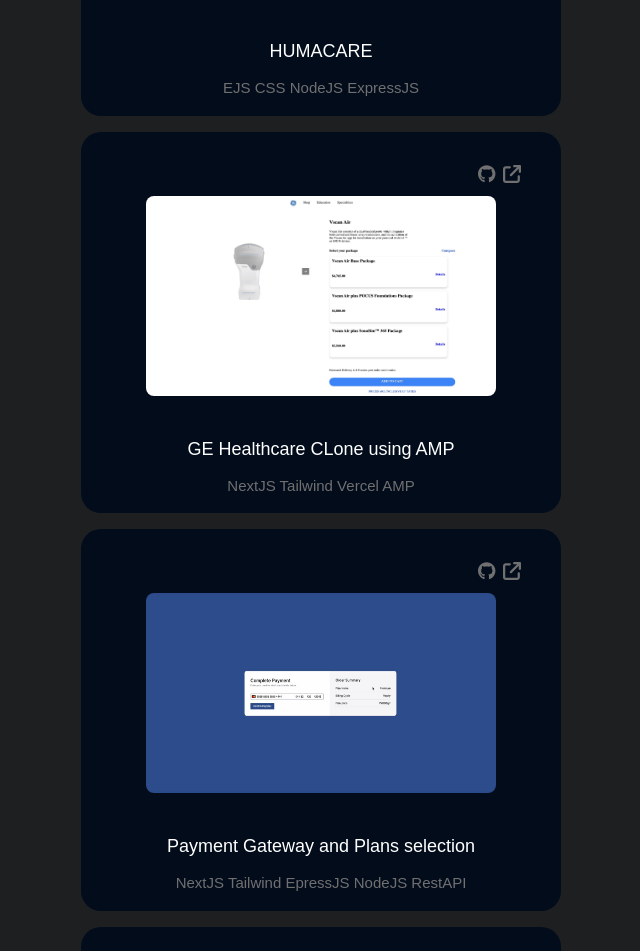
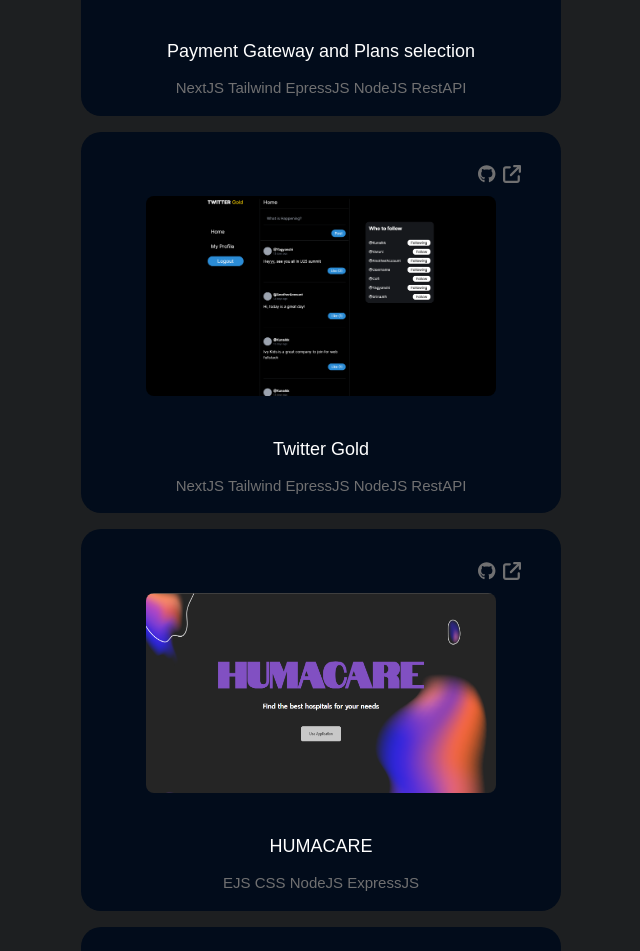
Before and after one commit to HarashnabinRoy/portfolio-next, a Next.js app: page /projects in a window 1280 px wide. Shown: the part 1341-2292 px from the top of the page, without its empty margins (319-959 px from the left). Built offline with nearby package versions, Linux system fonts and the light colour scheme; a web font is replaced by a local one.

Commit message:
Projects Update

```diff
--- a/components/projects/ProjectCards.jsx
+++ b/components/projects/ProjectCards.jsx
@@ -16,7 +16,7 @@
         github: "https://Discords.com",
     },
     {
-        id:"9",
+        id:"2",
         src:"/assets/airbnb.png",
         title:"Hotel Rental: Airbnb",
         link: "https://hotelrental.vercel.app",
@@ -24,7 +24,23 @@
         github: "https://github.com/HarashnabinRoy/airbnb"
     },
     {
-        id:"2",
+        id: "3",
+        src:"/assets/stripe.png",
+        link: "https://stripe-one-alpha.vercel.app",
+        title:"Payment Gateway and Plans selection",
+        techs: "NextJS Tailwind EpressJS NodeJS RestAPI",
+        github: "https://github.com/HarashnabinRoy/stripe",
+    },
+    {
+        id: "4",
+        src:"/assets/twitter.png",
+        link: "https://tweetitup.vercel.app/home",
+        title:"Twitter Gold",
+        techs: "NextJS Tailwind EpressJS NodeJS RestAPI",
+        github: "https://github.com/HarashnabinRoy/ivy",
+    },
+    {
+        id:"5",
         src:"/assets/projects2.png",
         title: "HUMACARE",
         link: "https://humacare.herokuapp.com/",
@@ -32,31 +48,15 @@
         github: "https://github.com/HarashnabinRoy/Humacare",
     },
     {
-        id: "3",
+        id: "6",
         src:"/assets/gehack.jpeg",
-        link: "ge-hack.vercel.app/1",
+        link: "https://github.com/agarwalviraj/ge-hack",
         title: "GE Healthcare CLone using AMP",
         techs: "NextJS Tailwind Vercel AMP",
         github: "https://github.com/agarwalviraj/ge-hack",
     },
     {
         id: "7",
-        src:"/assets/stripe.png",
-        link: "https://github.com/HarashnabinRoy/blog-fullstack",
-        title:"Payment Gateway and Plans selection",
-        techs: "NextJS Tailwind EpressJS NodeJS RestAPI",
-        github: "https://github.com/HarashnabinRoy/stripe",
-    },
-    {
-        id: "8",
-        src:"/assets/twitter.png",
-        link: "https://github.com/HarashnabinRoy/blog-fullstack",
-        title:"Twitter Gold",
-        techs: "NextJS Tailwind EpressJS NodeJS RestAPI",
-        github: "https://github.com/HarashnabinRoy/ivy",
-    },
-    {
-        id: "3",
         src:"/assets/projects3.jpg",
         link: "https://harashnabinroy.github.io/RecipeApp/",
         title:"Recipe App",
@@ -64,7 +64,7 @@
         github: "https://github.com/HarashnabinRoy/RecipeApp",
     },
     {
-        id: "4",
+        id: "8",
         src:"/assets/projects4.jpg",
         title:"Youtube Clone",
         techs: "ReactJS SemanticsUI",
@@ -72,7 +72,7 @@
         link: "https://github.com/HarashnabinRoy/videos-youtube-hooks"
     },
     {
-        id: "5",
+        id: "9",
         src:"/assets/projects5.jpg",
         link: "https://harashnabinroy.github.io/seasons",
         title:"Seasons",
@@ -80,14 +80,14 @@
         github: "https://github.com/HarashnabinRoy/Seasons",
     },
     {
-        id: "6",
+        id: "10",
         src:"/assets/projects6.jpg",
         link: "https://github.com/HarashnabinRoy/blog-fullstack",
         title:"Full-Stack Blog",
         techs: "EJS CSS EpressJS NodeJS",
         github: "https://github.com/HarashnabinRoy/blog-fullstack",
     },
-
+// Projects count: 10
 
 
 ]
```
